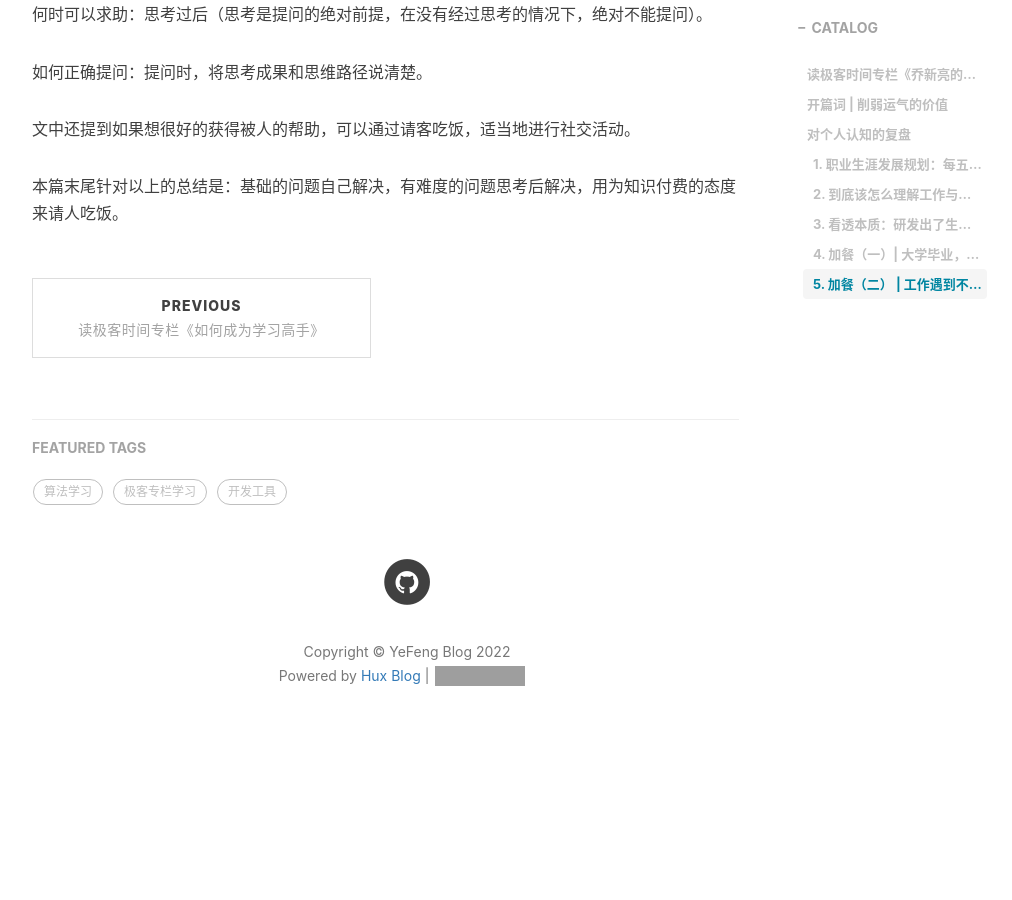
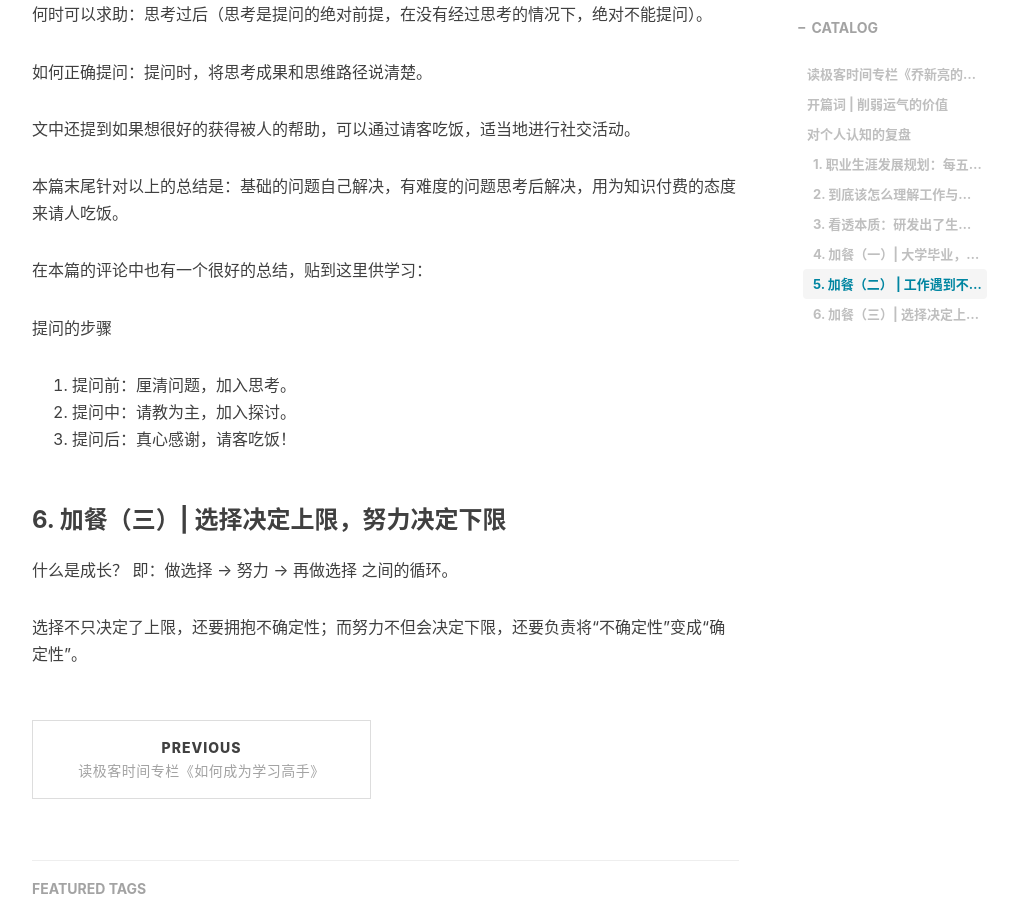
Before and after one commit to 95cc/95cc.github.io, a Jekyll site: the page built from _posts/2022/2022-02-15-极客专栏学习《乔新亮的 CTO 成长复盘》.md, in a window 1280 px wide and 900 px high, scrolled down 3211 px. Shown: the whole window, without its empty margins (233-1245 px from the left). Built offline with Jekyll 4.4.1, drawn with Linux system fonts in a browser that asks for light colours; nearby versions of some CDN libraries; comment, search, counter and statistics services are not loaded; before the commit the page ends 3991 px from its top, so only the background shows below that; grey boxes are pictures that could not be loaded.

Commit message:
【笔记】极客时间专栏《乔新亮的 CTO 成长复盘》：第6节 加餐（三）| 选择决定上限，努力决定下限

```diff
--- a/_posts/2022/2022-02-15-极客专栏学习《乔新亮的 CTO 成长复盘》.md
+++ b/_posts/2022/2022-02-15-极客专栏学习《乔新亮的 CTO 成长复盘》.md
@@ -88,3 +88,15 @@ tags:
   文中还提到如果想很好的获得被人的帮助，可以通过请客吃饭，适当地进行社交活动。
 
   本篇末尾针对以上的总结是：基础的问题自己解决，有难度的问题思考后解决，用为知识付费的态度来请人吃饭。
+
+  在本篇的评论中也有一个很好的总结，贴到这里供学习：
+
+  提问的步骤
+  1. 提问前：厘清问题，加入思考。
+  2. 提问中：请教为主，加入探讨。
+  3. 提问后：真心感谢，请客吃饭！
+
+### 6. 加餐（三）| 选择决定上限，努力决定下限
+  什么是成长？ 即：做选择 -> 努力 -> 再做选择 之间的循环。
+
+  选择不只决定了上限，还要拥抱不确定性；而努力不但会决定下限，还要负责将“不确定性”变成“确定性”。
```
